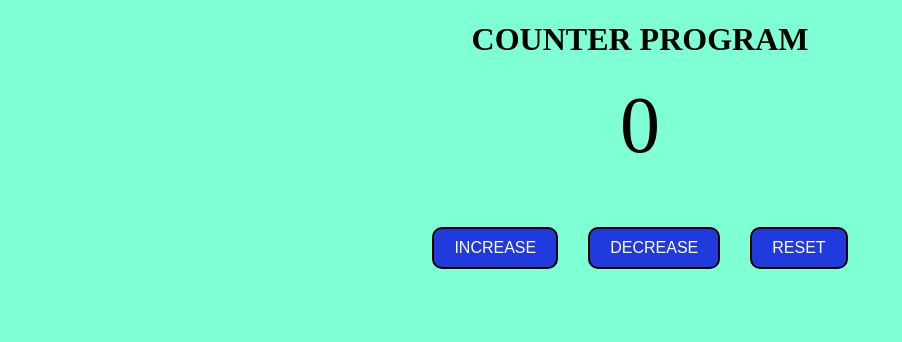
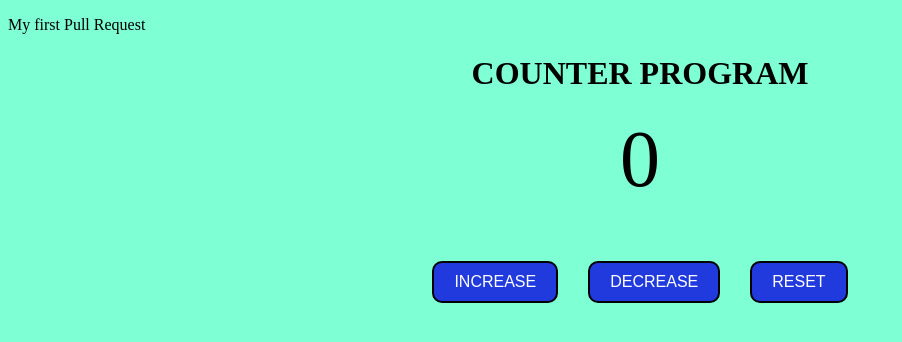
Before and after one commit to Kausan18/COUNTER, a plain HTML site: page index.html in a window 1280 px wide. Shown: the whole page, without its empty margins (0-902 px from the left). Drawn offline with Linux system fonts and the light colour scheme.

Commit message:
chore: add demo line to index.html for PR test

```diff
--- a/index.html
+++ b/index.html
@@ -7,6 +7,7 @@
     <link rel="stylesheet" href="style.css">
 </head>
 <body style="background-color: aquamarine;">
+    <p>My first Pull Request</p>
     <h1 align="center">COUNTER PROGRAM</h1>
     <label id="Counter">0</label><br><br>
     <div id="buttons">
```
